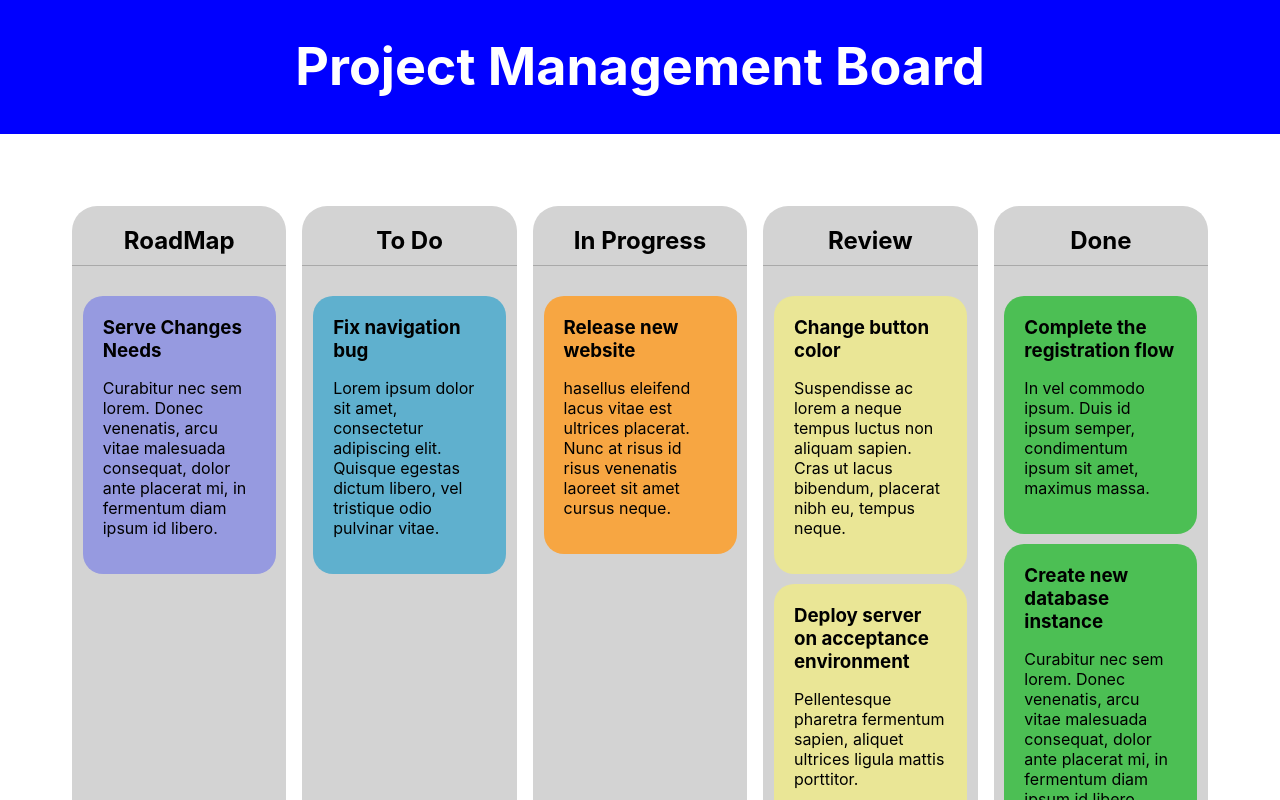
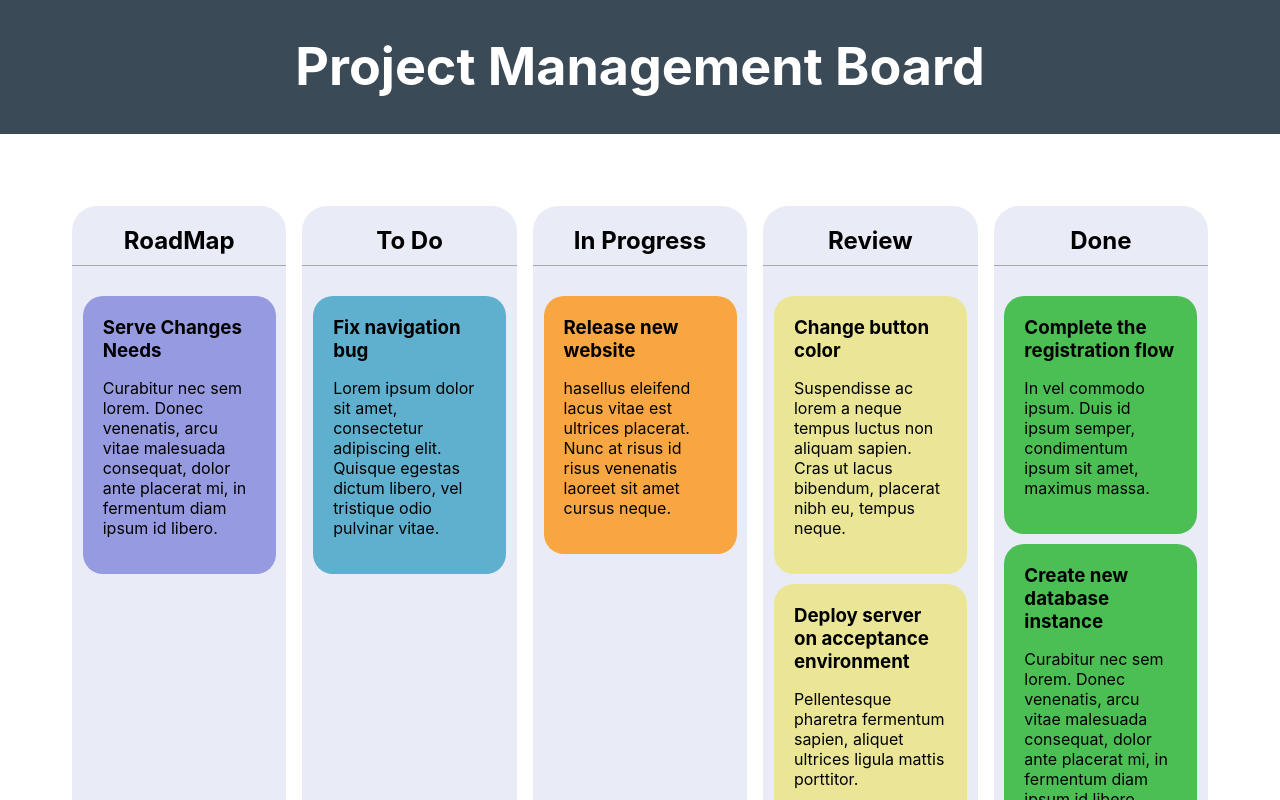
Before and after one commit to Mona95/React-ProjectManagementBoard, a React (Create React App) app: page / in a window 1280 px wide. Shown: the top 800 px of the page. Built offline with nearby package versions, Linux system fonts and the light colour scheme.

Commit message:
style tunings

```diff
--- a/src/components/Header/Header.js
+++ b/src/components/Header/Header.js
@@ -2,7 +2,7 @@ import React from "react";
 import styled from "styled-components";
 
 const HeaderWrapper = styled.div`
-  background-color: blue;
+  background-color: #3b4a57;
   height: 100%;
   display: flex;
   flex-direction: column;
--- a/src/components/Lane/Lane.js
+++ b/src/components/Lane/Lane.js
@@ -7,7 +7,7 @@ const LaneWrapper = styled.div`
   text-align: left;
   padding: 0;
   margin: 8px;
-  background: lightGray;
+  background: #e9ecf6;
   border-radius: 25px;
   min-height: 50vh;
   width: 20vw;
```
